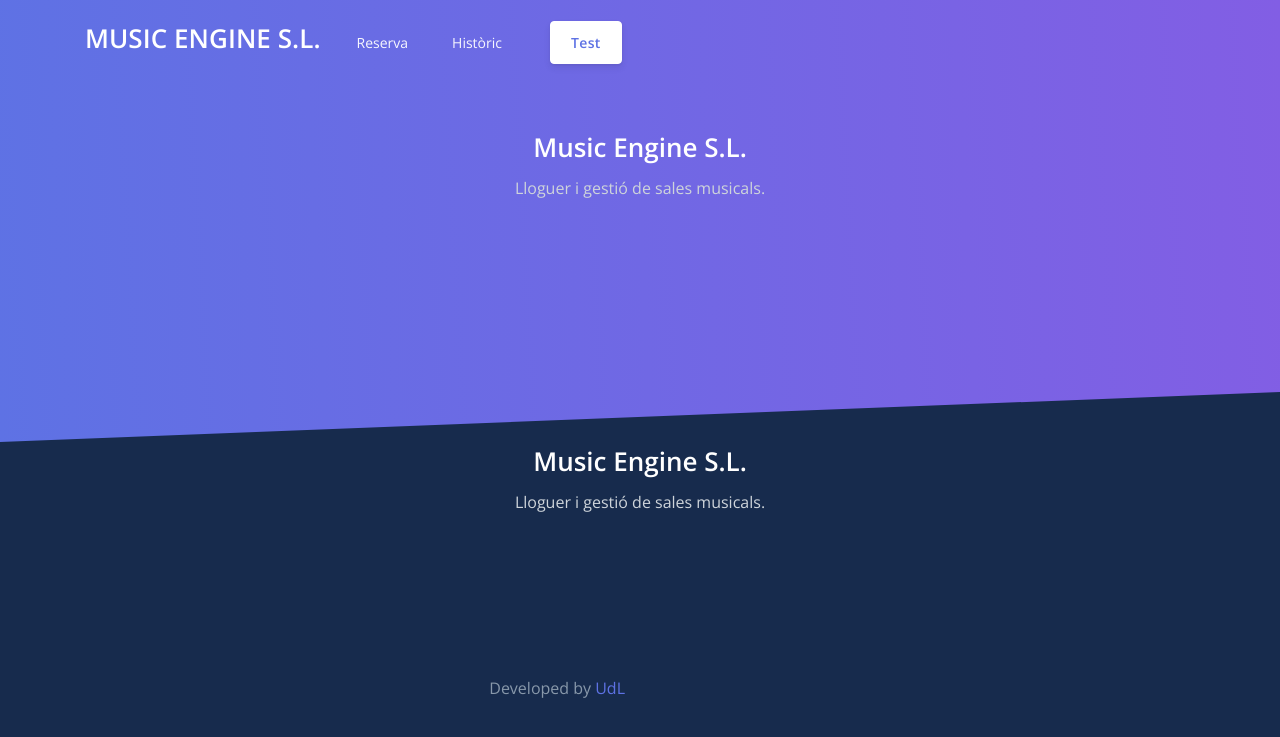
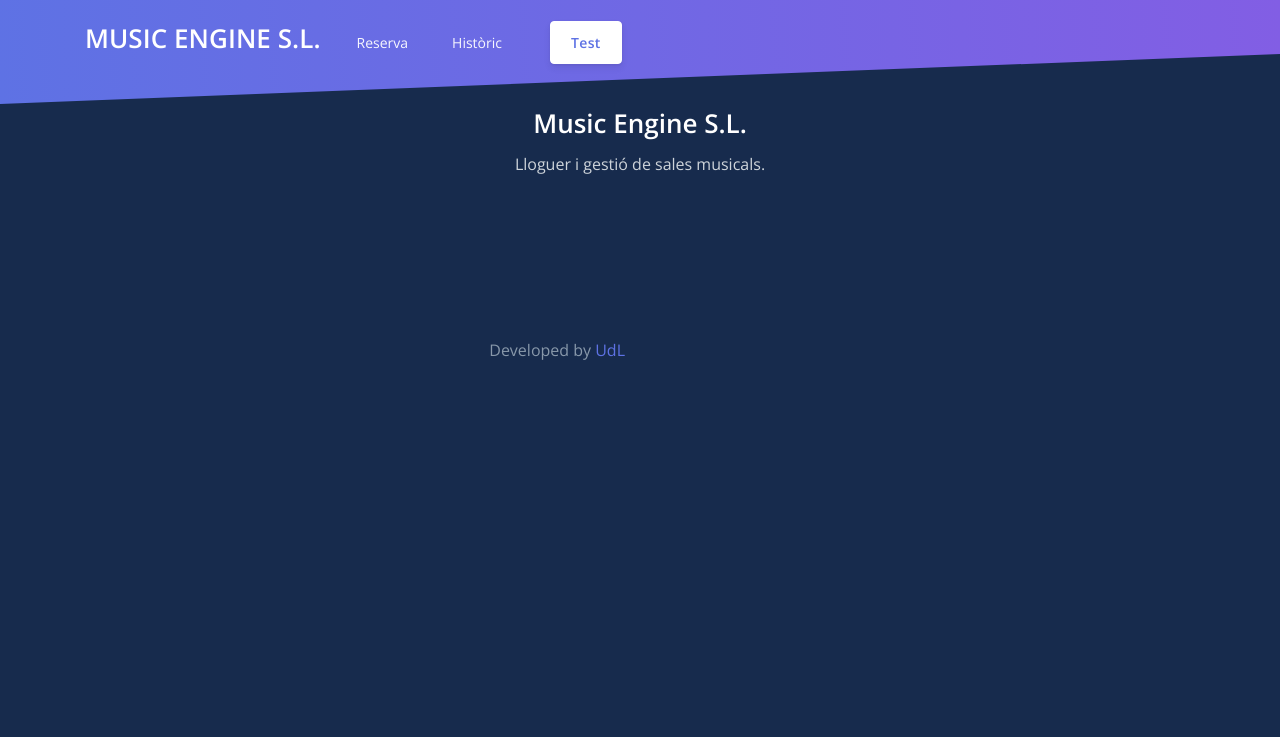
Before and after one commit to SoftwareProjectUdL/MusicEngine, a Django app: page / in a window 1280 px wide. Shown: the top 737 px of the page. Run offline with Django 4.2, Linux system fonts and the light colour scheme; the visitor is signed in with stand-in values (Sample User, id 1); parts of the project's set-up code (start-up, migrations or seed data) failed here and were passed over; some libraries are stand-ins or nearby versions.

Commit message:
Eliminat Music Engine S.L., Lloguer i gestió de sales musicals.

```diff
--- a/templates/public/layouts/base-fullscreen.html
+++ b/templates/public/layouts/base-fullscreen.html
@@ -42,20 +42,10 @@
     {% include "public/includes/navigation-fullscreen.html" %}
 
     <!-- Header -->
-    <div class="header bg-gradient-primary py-7 py-lg-8">
+    <div class="header bg-gradient-primary py-lg-1">
       <div class="container">
         <div class="header-body text-center mb-7">
-          <div class="row justify-content-center">
-            <div class="col-lg-5 col-md-6">
-              <h1 class="text-white">
-                <a class="text-white"
-                   href="#">Music Engine S.L.</a>
-              </h1>
-              <p class="text-lead text-light">
-                Lloguer i gestió de sales musicals.
-              </p>
-            </div>
-          </div>
+
         </div>
       </div>
       <div class="separator separator-bottom separator-skew zindex-100">
```
